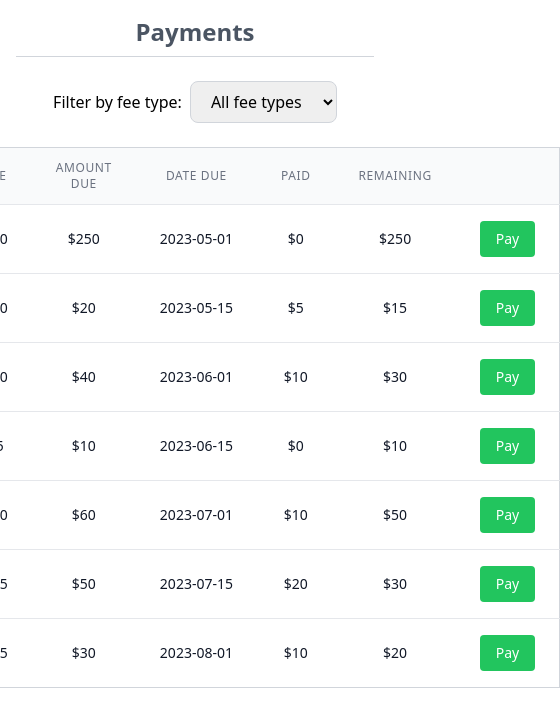
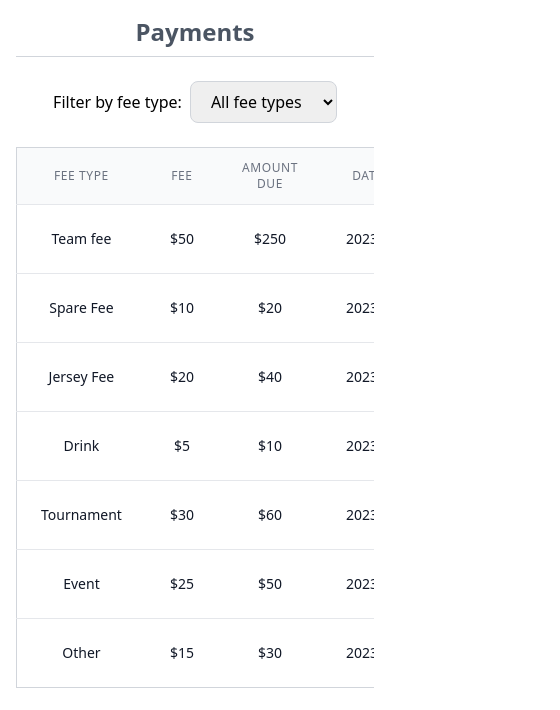
Before and after one commit to AouIssa/ui-sandbox-ts, a React (Create React App) app: page / in a window 390 px wide. Shown: the top 710 px of the page, 560 px wide, since content can reach past the window. Built offline with nearby package versions, Linux system fonts and the light colour scheme.

Commit message:
Made it mobile responsive

```diff
--- a/src/PaymentTable/PaymentTable.tsx
+++ b/src/PaymentTable/PaymentTable.tsx
@@ -49,7 +49,8 @@ const PaymentTable: React.FC = () => {
           <option value="Other">Other</option>
         </select>
       </div>
-      <table className="w-auto divide-y divide-gray-200 border border-gray-300 rounded-lg">
+      <div className="w-full overflow-x-auto">
+        <table className="min-w-full divide-y divide-gray-200 border border-gray-300 rounded-lg">
           <thead className="bg-gray-50">
             <tr>
               <th className="px-6 py-3 text-center text-xs font-medium text-gray-500 uppercase tracking-wider">
@@ -87,7 +88,9 @@ const PaymentTable: React.FC = () => {
               filteredPayments.map((payment, index) => (
                 <tr key={index}>
                   <td className="px-6 py-4 whitespace-nowrap text-center">
-                  <div className="text-sm text-gray-900">{payment.feeType}</div>
+                    <div className="text-sm text-gray-900">
+                      {payment.feeType}
+                    </div>
                   </td>
                   <td className="px-6 py-4 whitespace-nowrap text-center">
                     <div className="text-sm text-gray-900">${payment.fee}</div>
@@ -98,7 +101,9 @@ const PaymentTable: React.FC = () => {
                     </div>
                   </td>
                   <td className="px-6 py-4 whitespace-nowrap text-center">
-                  <div className="text-sm text-gray-900">{payment.dateDue}</div>
+                    <div className="text-sm text-gray-900">
+                      {payment.dateDue}
+                    </div>
                   </td>
                   <td className="px-6 py-4 whitespace-nowrap text-center">
                     <div className="text-sm text-gray-900">${payment.paid}</div>
@@ -122,6 +127,7 @@ const PaymentTable: React.FC = () => {
           </tbody>
         </table>
       </div>
+    </div>
   );
 };
 export default PaymentTable;
```
Lines whose indentation alone changed are shown as unchanged.
